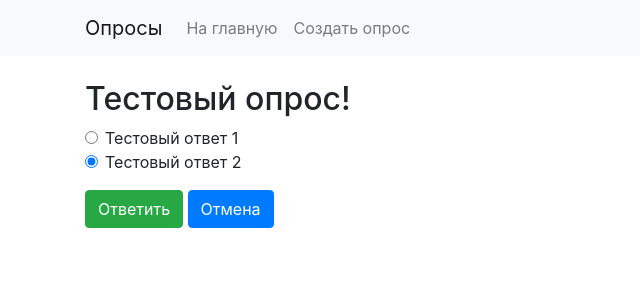
After one commit to arti17/polls, a Django app: page /pass_the_poll/8 in a window 1280 px wide. The commit adds this page. Shown: the top 300 px of the page, without its empty margins (0-640 px from the left). Run offline with Django 3.2, Linux system fonts and the light colour scheme; data comes from the database, SQL or seed files in the repository; tables that the repository leaves empty hold one stand-in row (values such as "Sample post"); some libraries are stand-ins or nearby versions.

Commit message:
Добавлена форма для сбора ответов.

```diff
--- a/polls/webapp/admin.py
+++ b/polls/webapp/admin.py
@@ -1,6 +1,7 @@
 from django.contrib import admin
-from .models import Poll, Choice
+from .models import Poll, Choice, Answer
 
 
 admin.site.register(Poll)
 admin.site.register(Choice)
+admin.site.register(Answer)
--- /dev/null
+++ b/polls/webapp/templates/answer/answers.html
@@ -0,0 +1,25 @@
+{% extends 'base.html' %}
+
+{% block title %}
+    {{ poll.question }}
+{% endblock %}
+
+{% block body %}
+    <h2>{{ poll }}</h2>
+    <form action="" method="POST">
+    {% csrf_token %}
+        {% for choice in poll.choices.all %}
+            <div class="form-check">
+                <input class="form-check-input" type="radio" name="answer" id="answer{{ choice.pk }}" value="{{ choice.pk }}" checked>
+                <label class="form-check-label" for="answer{{ choice.pk }}">
+                    {{ choice }}
+                </label>
+            </div>
+        {% endfor %}
+
+        <div class="mt-3">
+            <input type="submit" value="Ответить" class="btn btn-success">
+            <a href="{% url 'index' %}" class="btn btn-primary">Отмена</a>
+        </div>
+    </form>
+{% endblock %}
--- a/polls/webapp/templates/poll/index.html
+++ b/polls/webapp/templates/poll/index.html
@@ -13,7 +13,8 @@
                     <h5 class="mb-1"><a href="{% url 'poll_detail' poll.pk %}">{{ poll.question }}</a></h5>
                     <small class="text-center">
                         <a href="{% url 'update_poll' poll.pk %}" class="text-success">Редактировать</a> <br>
-                        <a href="{% url 'delete_poll' poll.pk %}" class="text-danger">Удалить</a>
+                        <a href="{% url 'delete_poll' poll.pk %}" class="text-danger">Удалить</a> <br>
+                        <a href="{% url 'pass_the_poll' poll.pk %}" class="text-primary">Пройти опрос</a>
                     </small>
                 </div>
                 <small>Дата создания: {{ poll.create_date }}</small>
--- a/polls/webapp/templates/poll/poll_detail.html
+++ b/polls/webapp/templates/poll/poll_detail.html
@@ -21,6 +21,7 @@
                                 <small>
                                     <a href="{% url 'update_choice' choice.pk %}" class="text-success">Редактировать</a>
                                     <a href="{% url 'delete_choice' choice.pk %}" class="text-danger ml-2">Удалить</a>
+                                    <a href="{% url 'pass_the_poll' poll.pk %}" class="text-primary ml-2">Пройти опрос</a>
                                 </small>
                             </p>
                         </li>
--- a/polls/webapp/urls.py
+++ b/polls/webapp/urls.py
@@ -10,4 +10,5 @@ urlpatterns = [
     path('choice/create/<int:pk>', views.ChoiceCreateView.as_view(), name='create_choice'),
     path('choice/update/<int:pk>', views.ChoiceUpdateView.as_view(), name='update_choice'),
     path('choice/delete/<int:pk>', views.ChoiceDeleteView.as_view(), name='delete_choice'),
+    path('pass_the_poll/<int:pk>', views.AnswerView.as_view(), name='pass_the_poll'),
 ]
--- a/polls/webapp/views/__init__.py
+++ b/polls/webapp/views/__init__.py
@@ -1,2 +1,3 @@
 from .poll_views import PollView, PollDetail, PollCreateView, PollUpdateView, PollDeleteView
 from .choice_views import ChoiceCreateView, ChoiceUpdateView, ChoiceDeleteView
+from .answer_views import AnswerView
--- /dev/null
+++ b/polls/webapp/views/answer_views.py
@@ -0,0 +1,26 @@
+from django.shortcuts import get_object_or_404, render, redirect
+from django.views.generic.base import View
+
+from webapp.models import Poll, Answer, Choice
+
+
+class AnswerView(View):
+    def get(self, request, *args, **kwargs):
+        poll = self.get_object()
+        return render(request, 'answer/answers.html', {'poll': poll})
+
+    def get_object(self):
+        poll_pk = self.kwargs.get('pk')
+        return get_object_or_404(Poll, pk=poll_pk)
+
+    def post(self, request, *args, **kwargs):
+        poll_id = kwargs.get('pk')
+        choice_id = int(request.POST.get('answer'))
+
+        pull = get_object_or_404(Poll, pk=poll_id)
+        choice = get_object_or_404(Choice, pk=choice_id)
+        answer = Answer()
+        answer.poll = pull
+        answer.choice = choice
+        answer.save()
+        return redirect('index')
--- a/polls/webapp/views/poll_views.py
+++ b/polls/webapp/views/poll_views.py
@@ -10,7 +10,7 @@ class PollView(ListView):
     context_object_name = 'polls'
     model = Poll
     ordering = '-create_date'
-    paginate_by = 3
+    paginate_by = 5
 
 
 class PollDetail(DetailView):
```
